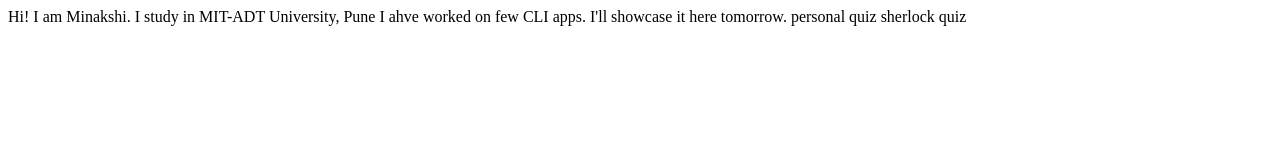
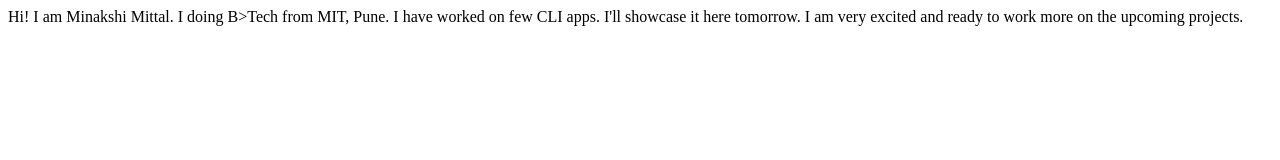
Before and after one commit to MinakshiMittal/learn-site, a plain HTML site: page index.html in a window 1280 px wide. Drawn offline with Linux system fonts and the light colour scheme.

Commit message:
updated content

```diff
--- a/index.html
+++ b/index.html
@@ -6,12 +6,10 @@
     <title>student portfolio</title>
 </head>
 <body>
-    Hi! I am Minakshi.
-    I study in MIT-ADT University, Pune
+    Hi! I am Minakshi Mittal.
+    I doing B>Tech from MIT, Pune.
 
-    I ahve worked on few CLI apps. I'll showcase it here tomorrow.
-
-    personal quiz
-    sherlock quiz
+    I have worked on few CLI apps. I'll showcase it here tomorrow.
+    I am very excited and ready to work more on the upcoming projects.
 </body>
 </html>
```
